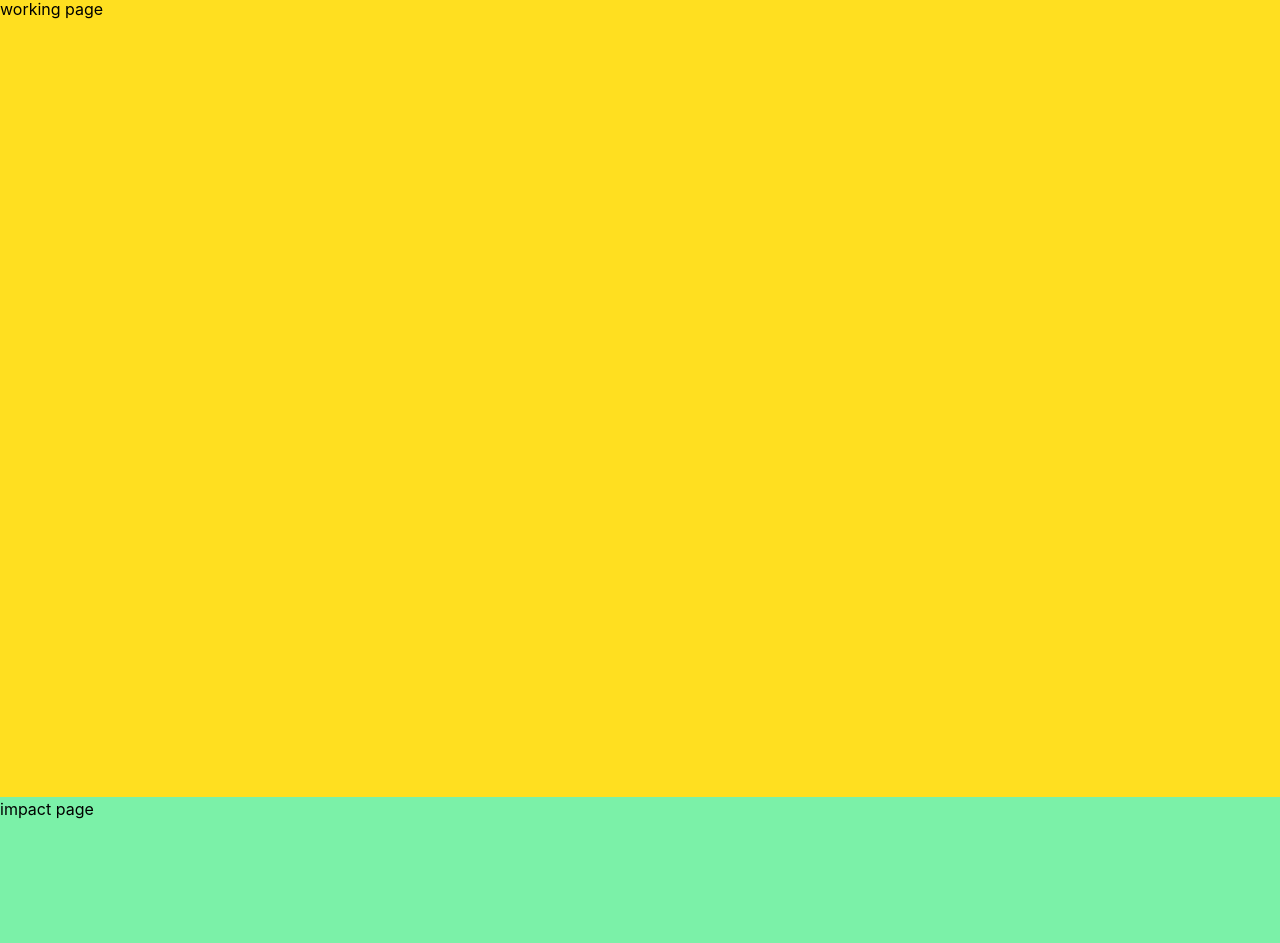
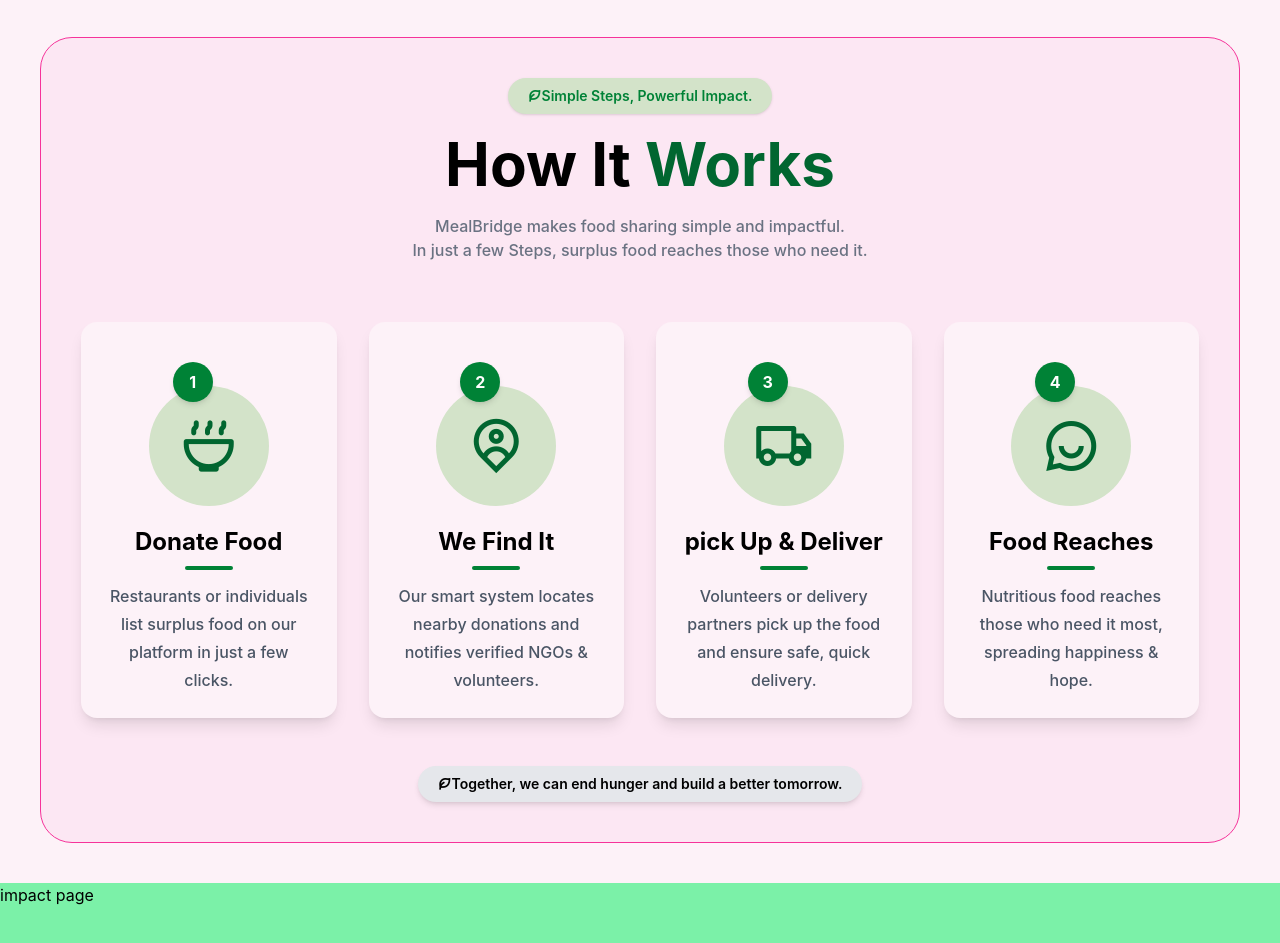
Before and after one commit to Prernakumari29/MealBridgeFrontend, a React (Vite) app: page / in a window 1280 px wide. Shown: the part 1755-2698 px from the top of the page. Built offline with nearby package versions, Linux system fonts and the light colour scheme.

Commit message:
work on how-it-works section

```diff
--- /dev/null
+++ b/src/components/WorkCard.jsx
@@ -0,0 +1,26 @@
+import React from 'react'
+
+const WorkCard = ({stepNumber,icon, title, description}) => {
+  return (
+    <div className="bg-[#FDF2F8] p-6 rounded-2xl shadow-lg flex flex-col items-center text-center hover:shadow-md transition duration-300">
+        <div className="relative top-4 right-4 w-10 h-10 rounded-full bg-green-700 text-white font-bold flex items-center justify-center shadow-md">
+    {stepNumber}
+  </div>
+
+      <i
+        className={`${icon} flex items-center justify-center w-30 h-30  rounded-full bg-[#D3E3C9] text-green-800 text-6xl`}
+      ></i>
+
+      <div className='flex flex-col items-center' >
+        <h2 className="mt-5 text-2xl font-bold ">{title}</h2>
+        <div className='w-12 h-1 bg-green-700 rounded-full mt-2'></div>
+      </div>
+
+      <p className="mt-3 text-gray-600 leading-7 font-medium">
+        {description}
+      </p>
+    </div>
+  );
+}
+
+export default WorkCard
--- a/src/pages/Home.jsx
+++ b/src/pages/Home.jsx
@@ -2,6 +2,7 @@
 import PublicNavbar from '../components/PublicNavbar'
 import Hero from '../sections/Hero'
 import About from '../sections/About'
+import Work from '../sections/Work'
 
 const Home = () => {
   return (
@@ -10,7 +11,7 @@
 
       <Hero />
       <About />
-      <div id='how-it-works' className='min-h-screen w-full bg-yellow-300'>working page</div>
+      <Work />
       <div id='impact' className='min-h-screen w-full bg-green-300'>impact page</div>
       <div id='contact' className='min-h-screen w-full bg-orange-500'>contact page</div>
     </div>
--- /dev/null
+++ b/src/sections/Work.jsx
@@ -0,0 +1,66 @@
+import React from 'react'
+import Card from "../components/WorkCard"
+
+const Work = () => {
+const cards = [
+        {
+            stepNumber:1,
+           icon:"ri-bowl-line" ,
+            title: "Donate Food",
+            description: "Restaurants or individuals list surplus food on our platform in just a few clicks."
+        },
+        {
+            stepNumber:2,
+           icon:"ri-map-pin-user-line" ,
+            title: "We Find It",
+            description: "Our smart system locates nearby donations and notifies verified NGOs & volunteers."
+        },
+        {
+            stepNumber:3,
+           icon:"ri-truck-line" ,
+            title: "pick Up & Deliver",
+            description: "Volunteers or delivery partners pick up the food and ensure safe, quick delivery."
+        },
+        {
+            stepNumber:4,
+           icon:"ri-chat-smile-2-line" ,
+            title: "Food Reaches",
+            description: "Nutritious food reaches those who need it most, spreading happiness & hope."
+        }
+    ]
+  return (
+    <div>
+      <div id='how-it-works' className='min-h-screen w-full p-10 bg-pink-50'>
+      <div className='min-h-screen rounded-4xl p-10 bg-pink-100 border border-pink-500 flex flex-col gap-5 items-center'>
+                <div className='w-fit px-5 py-2 rounded-full bg-[#D3E3C9] text-green-700 font-semibold text-sm shadow-sm'>
+                    <i className="ri-leaf-line "></i>
+                     Simple Steps, Powerful Impact.
+                     </div>
+                <h1 className='font-bold text-6xl'>How It <span className='text-green-800'>Works</span> </h1>
+                <p className='text-center font-medium text-gray-500'>MealBridge makes food sharing simple and impactful. <br /> In just a few Steps, surplus food reaches those who need it.</p>
+
+                <div className="grid grid-cols-4 gap-8 pt-10">
+  {cards.map((card, index) => (
+    <Card
+      key={index}
+      stepNumber={card.stepNumber}
+      icon={card.icon}
+      title={card.title}
+      description={card.description}
+    />
+  ))}
+</div>
+
+<div className='w-fit px-5 py-2 rounded-full bg-gray-200 shadow-md  font-semibold text-sm mt-7 '>
+                    <i className="ri-leaf-line "></i>
+                     Together, we can end hunger and build a better tomorrow.
+                     </div>
+
+
+      </div>
+      </div>
+    </div>
+  )
+}
+
+export default Work
```
